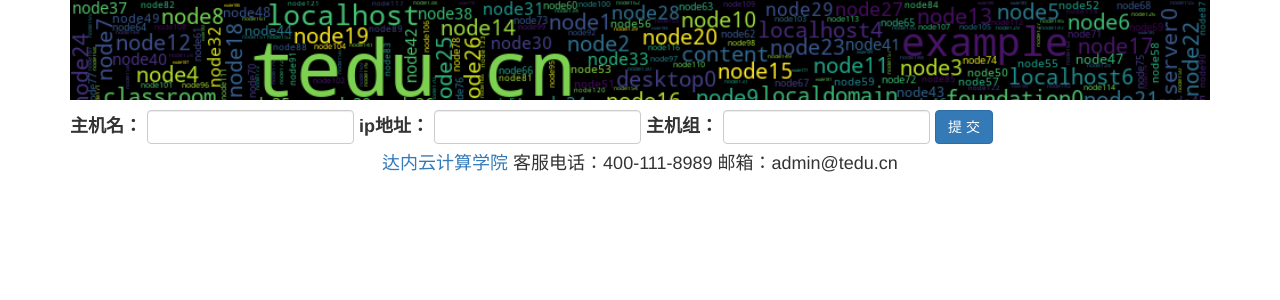
After one commit to youjiahe/note, a Django app: page /webansi/addhosts/ in a window 1280 px wide. The commit adds this page. Shown: the top 300 px of the page. Run offline with Django 3.2, Linux system fonts and the light colour scheme; some libraries are stand-ins or nearby versions.

Commit message:
update_2018-12-05_12:00

```diff
--- /dev/null
+++ b/15.Python/nsd1806/python/ansible_project/myansible/webansi/templates/addhosts.html
@@ -0,0 +1,22 @@
+{% extends 'base.html' %}
+{% load staticfiles %}
+{% block title %}添加主机(组){% endblock %}
+{% block content %}
+    <form action="" method="post" class="form-inline">
+        <div class="form-group">
+            <label>主机名：</label>
+            <input class="form-control" type="text" name="host">
+        </div>
+        <div class="form-group">
+            <label>ip地址：</label>
+            <input class="form-control" type="text" name="ip">
+        </div>
+        <div class="form-group">
+            <label>主机组：</label>
+            <input class="form-control" type="text" name="group">
+        </div>
+        <div class="form-group">
+            <input class="btn btn-primary" type="submit" value="提 交">
+        </div>
+    </form>
+{% endblock %}
--- a/15.Python/nsd1806/python/ansible_project/myansible/webansi/templates/index.html
+++ b/15.Python/nsd1806/python/ansible_project/myansible/webansi/templates/index.html
@@ -9,7 +9,7 @@
                 </a>
             </div>
             <div class="col-md-3 text-center">
-                <a href="#">
+                <a href="{% url 'addhosts' %}">
                     <img width="150px" src="{% static 'imgs/linux.jpg' %}"><br>添加主机
                 </a>
             </div>
--- a/15.Python/nsd1806/python/ansible_project/myansible/webansi/urls.py
+++ b/15.Python/nsd1806/python/ansible_project/myansible/webansi/urls.py
@@ -3,4 +3,5 @@
 
 urlpatterns = [
     url(r'^$', views.home, name='polls_index'),
+    url(r'^addhosts/$', views.addhosts, name='addhosts'),
 ]
--- a/15.Python/nsd1806/python/ansible_project/myansible/webansi/views.py
+++ b/15.Python/nsd1806/python/ansible_project/myansible/webansi/views.py
@@ -2,3 +2,6 @@
 
 def home(request):
     return render(request, 'home.html')
+
+def addhosts(request):
+    return render(request, 'addhosts.html')
--- a/15.Python/project/ansible_project_day1.py
+++ b/15.Python/project/ansible_project.py
@@ -384,3 +384,6 @@
 		# ansible-cmdb out/ > /var/ftp/nsd2018/nsd1806/python/ansible_project/myansible/webansi/templates/home.html
 	(4)修改index.html，将“主机信息”的超链接指向home.html
 		<a href="{% url 'polls_index' %}">
+
+#############################################################################
+● 实现“添加主机” 页面
```
Also changed, not shown: 15.Python/nsd1806/python/ansible_project/ansible_project.txt (+33 -0 lines), 1 other file.
